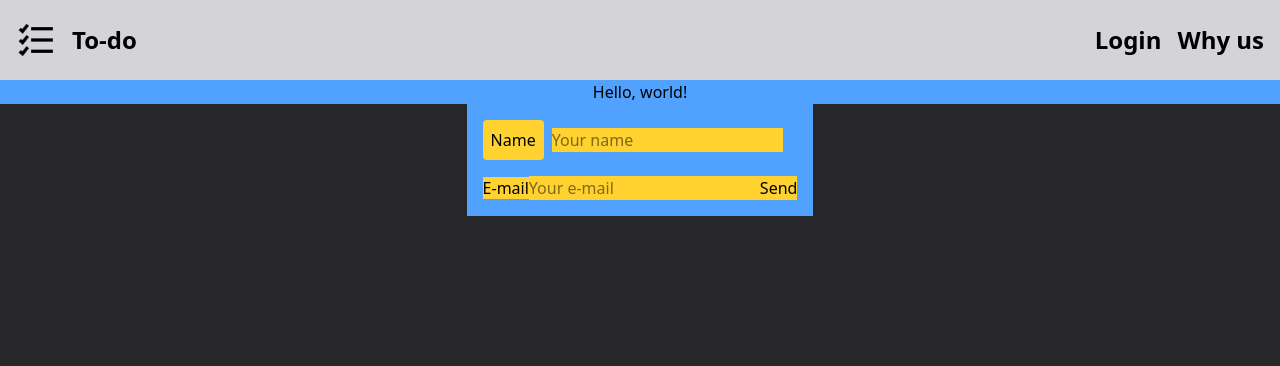
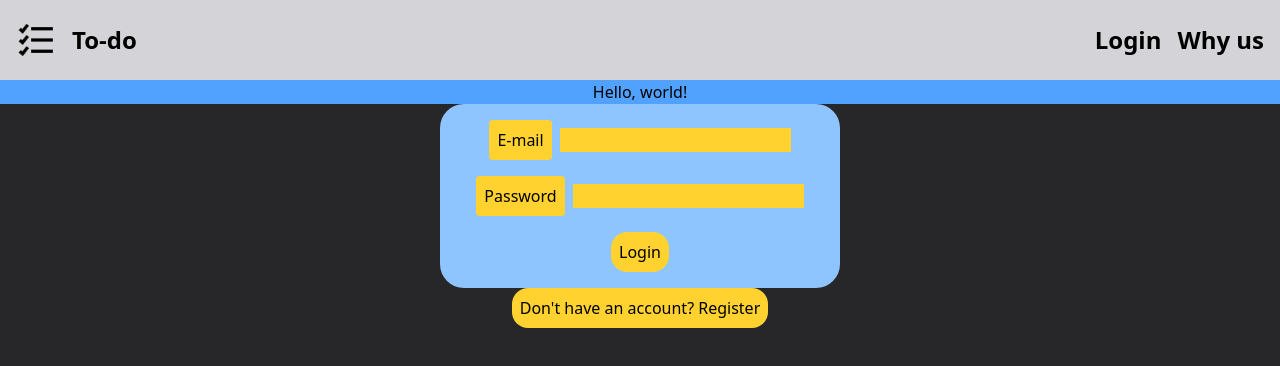
Before and after one commit to alohamat/todo-fullstack, a React (Vite) app in the folder frontend/: page /register in a window 1280 px wide. Shown: the top 366 px of the page. Built offline with nearby package versions, Linux system fonts and the light colour scheme.

Commit message:
feat: severe change on form, doing one form for all. not ready yet

```diff
--- /dev/null
+++ b/frontend/src/components/AuthForm.tsx
@@ -0,0 +1,84 @@
+import { useForm } from "react-hook-form";
+import { useState } from "react";
+import InputForm from "./InputForm";
+import LabelForm from "./LabelForm";
+
+type FormData = {
+  username: string;
+  useremail: string;
+  userpassword: string;
+  userconfirmpass: string;
+};
+
+
+function AuthForm() {
+
+  function onSubmit(data: object) {
+    if (isRegistering) {
+
+    } else {
+
+    }
+  }
+
+  const [isRegistering, setRegistering] = useState(false);
+  const { register, handleSubmit } = useForm<FormData>();
+  return (
+    <div>
+      <form
+        onSubmit={handleSubmit(onSubmit)}
+         className="overflow-hidden w-[400px] p-4 bg-blue-300 rounded-3xl mx-auto flex flex-col gap-4 items-center"
+      >
+        {isRegistering ? (
+          <div className="flex items-center gap-2">
+            <LabelForm htmlFor="username">Name</LabelForm>
+            <InputForm
+              id="username"
+              {...register("username", {
+                required: "Please input an username",
+              })}
+            />
+          </div>
+        ) : null}
+        <div className="flex items-center gap-2">
+          <LabelForm htmlFor="useremail">E-mail</LabelForm>
+          <InputForm
+            id="useremail"
+            {...register("useremail", { required: "Please input an e-mail" })}
+          />
+        </div>
+        <div className="flex items-center gap-2">
+          <LabelForm htmlFor="userpassword">Password</LabelForm>
+          <InputForm
+            id="userpassword"
+            {...register("userpassword", {
+              required: "Please input a password",
+            })}
+          />
+        </div>
+        {isRegistering ? (
+          <div className="flex items-center gap-2">
+            <LabelForm htmlFor="userconfirmpass">Confirm password</LabelForm>
+            <InputForm
+              id="userconfirmpass"
+              {...register("userconfirmpass", {
+                required: "Please confirm your password",
+              })}
+            />
+          </div>
+        ) : null}
+        <button className="bg-amber-300 hover:cursor-pointer hover:bg-amber-600 p-2 rounded-2xl transition ease-in-out">
+          {isRegistering ? "Register" : "Login"}
+        </button>
+      </form>
+      <button
+        onClick={() => setRegistering(!isRegistering)}
+        className="bg-amber-300 hover:cursor-pointer hover:bg-amber-600 p-2 rounded-2xl transition ease-in-out"
+      >
+        {(isRegistering) ? "Already have an account? Login" : "Don't have an account? Register"}
+      </button>
+    </div>
+  );
+}
+
+export default AuthForm;
--- /dev/null
+++ b/frontend/src/components/InputForm.tsx
@@ -0,0 +1,14 @@
+import type { InputHTMLAttributes } from "react";
+
+type Props = InputHTMLAttributes<HTMLInputElement>
+
+function InputForm(props: Props) {
+    return (
+        <input
+        {...props}
+        className="bg-amber-300"
+            />
+    );
+}
+
+export default InputForm;
--- /dev/null
+++ b/frontend/src/components/LabelForm.tsx
@@ -0,0 +1,16 @@
+import type { LabelHTMLAttributes } from "react";
+
+type Props = LabelHTMLAttributes<HTMLLabelElement>;
+
+function LabelForm({ children, className, ...props }: Props) {
+    return (
+        <label
+        {...props}
+        className="bg-amber-300 rounded p-2"
+        >
+            {children}
+        </label>
+    )
+}
+
+export default LabelForm;
--- a/frontend/src/components/RegisterForm.tsx
+++ /dev/null
@@ -1,41 +0,0 @@
-import { useForm } from "react-hook-form";
-
-type FormData = {
-  username: string;
-  useremail: string;
-};
-
-const onSubmit = (data: FormData) => {
-  console.log(data.username);
-};
-
-function RegisterForm() {
-  const { register, handleSubmit } = useForm<FormData>();
-  return (
-    <form onSubmit={handleSubmit(onSubmit)} className="flex flex-col gap-4 p-4 bg-blue-400 w-fit mx-auto">
-      <div className="flex items-center gap-2">
-        <label className="bg-amber-300 rounded p-2">Name</label>
-        <input
-          type="text"
-          placeholder="Your name"
-          className="bg-amber-300"
-          {...register("username")}
-        />
-      </div>
-      <div>
-        <label className="bg-amber-300">E-mail</label>
-        <input
-          type="text"
-          placeholder="Your e-mail"
-          className="bg-amber-300"
-          {...register("useremail")}
-        />
-        <button type="submit" className="bg-amber-300">
-          Send
-        </button>
-      </div>
-    </form>
-  );
-}
-
-export default RegisterForm;
--- a/frontend/src/pages/RegisterPage.tsx
+++ b/frontend/src/pages/RegisterPage.tsx
@@ -1,12 +1,12 @@
 import Navbar from "../components/Navbar";
-import RegisterForm from "../components/RegisterForm";
+import AuthForm from "../components/AuthForm";
 
 function RegisterPage() {
     return(
         <div className="bg-zinc-800 min-w-screen min-h-screen">
             <Navbar isLoggedIn={false}/>
             <h1 className="bg-blue-400">Hello, world!</h1>
-            <RegisterForm/>
+            <AuthForm/>
         </div>
     );
 }
--- /dev/null
+++ b/package.json
@@ -0,0 +1,5 @@
+{
+  "devDependencies": {
+    "tailwindcss": "^4.1.11"
+  }
+}
```
Also changed, not shown: 1 other file (tests, documents, lock files or other folders).
